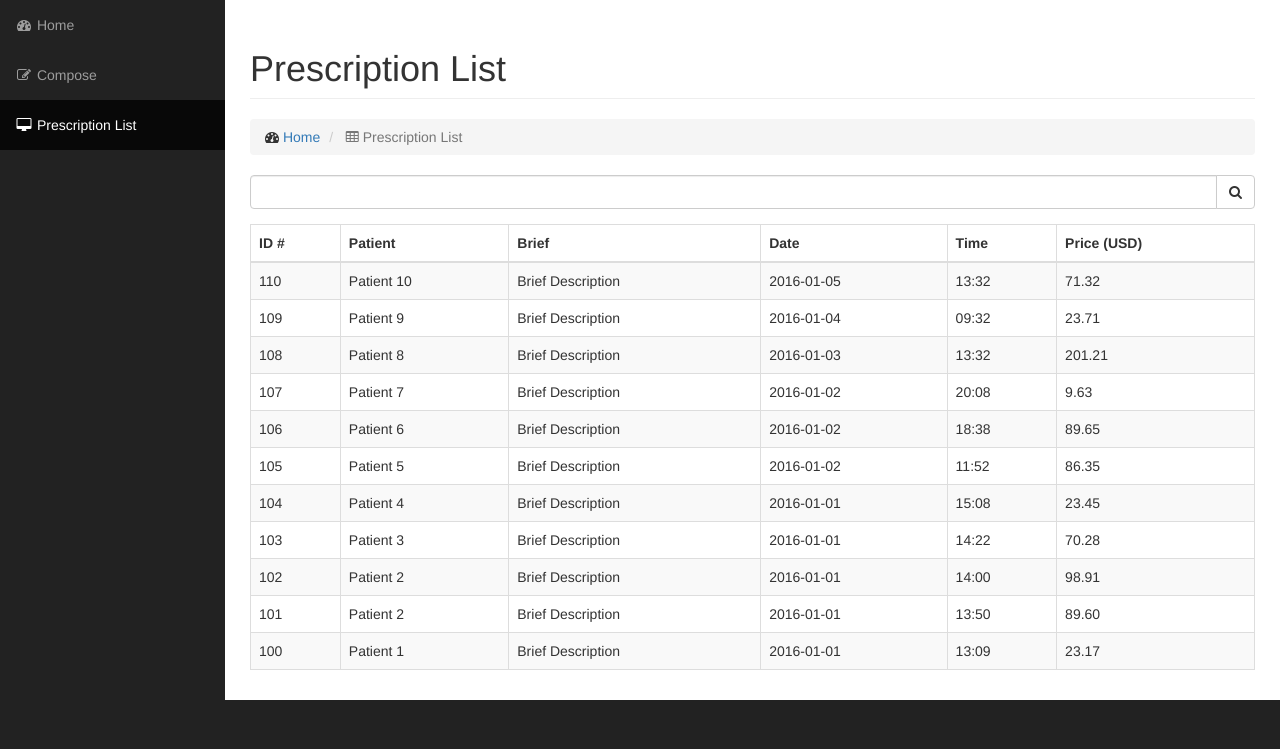
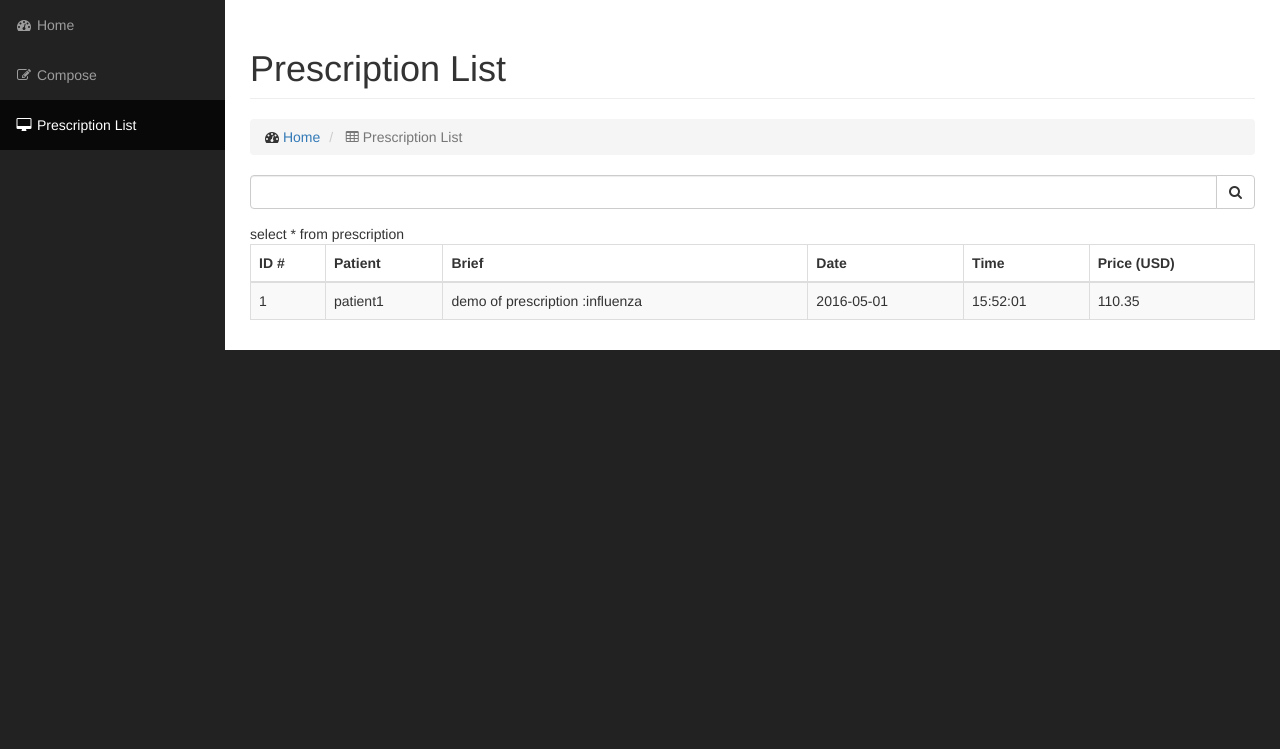
Before and after one commit to 39M/KBPS, a PHP site: page /doctor_list.php in a window 1280 px wide. Shown: the part 51-800 px from the top of the page. Run offline with PHP 8.4, Linux system fonts and the light colour scheme; the visitor is signed in with stand-in values (Sample User, id 1); data comes from the database, SQL or seed files in the repository.

Commit message:
db connect and prescription list page

```diff
--- a/Project/doctor_list.php
+++ b/Project/doctor_list.php
@@ -2,6 +2,13 @@
 session_start();    // init session
 if (!isset($_SESSION['role']) || $_SESSION['role'] != 'doctor') {
     header("Location:index.php");  // not logged in, redirect
+    exit();
+}
+
+$connection = mysqli_connect('localhost', 'root', '', 'KBPS_SYSTEM');
+if (mysqli_connect_errno()) {
+    echo "Failed to connect to MySQL: " . mysqli_connect_error();
+    header("Location:index.php");  // error, redirect
     exit();
 }
 ?>
@@ -106,9 +113,9 @@ if (!isset($_SESSION['role']) || $_SESSION['role'] != 'doctor') {
                 </div>
             </div>
 
-            <form role="form">
+            <form role="form" action="doctor_list.php" method="get">
                 <div class="form-group input-group">
-                    <input type="text" class="form-control" title="Search Prescriptions">
+                    <input type="text" name="kw" class="form-control" title="Search Prescriptions">
                         <span class="input-group-btn">
                             <button class="btn btn-default" type="button">
                                 <i class="fa fa-search"></i>
@@ -130,94 +137,124 @@ if (!isset($_SESSION['role']) || $_SESSION['role'] != 'doctor') {
                     </tr>
                     </thead>
                     <tbody>
-                    <tr>
-                        <td>110</td>
-                        <td>Patient 10</td>
-                        <td>Brief Description</td>
-                        <td>2016-01-05</td>
-                        <td>13:32</td>
-                        <td>71.32</td>
-                    </tr>
-                    <tr>
-                        <td>109</td>
-                        <td>Patient 9</td>
-                        <td>Brief Description</td>
-                        <td>2016-01-04</td>
-                        <td>09:32</td>
-                        <td>23.71</td>
-                    </tr>
-                    <tr>
-                        <td>108</td>
-                        <td>Patient 8</td>
-                        <td>Brief Description</td>
-                        <td>2016-01-03</td>
-                        <td>13:32</td>
-                        <td>201.21</td>
-                    </tr>
-                    <tr>
-                        <td>107</td>
-                        <td>Patient 7</td>
-                        <td>Brief Description</td>
-                        <td>2016-01-02</td>
-                        <td>20:08</td>
-                        <td>9.63</td>
-                    </tr>
-                    <tr>
-                        <td>106</td>
-                        <td>Patient 6</td>
-                        <td>Brief Description</td>
-                        <td>2016-01-02</td>
-                        <td>18:38</td>
-                        <td>89.65</td>
-                    </tr>
-                    <tr>
-                        <td>105</td>
-                        <td>Patient 5</td>
-                        <td>Brief Description</td>
-                        <td>2016-01-02</td>
-                        <td>11:52</td>
-                        <td>86.35</td>
-                    </tr>
-                    <tr>
-                        <td>104</td>
-                        <td>Patient 4</td>
-                        <td>Brief Description</td>
-                        <td>2016-01-01</td>
-                        <td>15:08</td>
-                        <td>23.45</td>
-                    </tr>
-                    <tr>
-                        <td>103</td>
-                        <td>Patient 3</td>
-                        <td>Brief Description</td>
-                        <td>2016-01-01</td>
-                        <td>14:22</td>
-                        <td>70.28</td>
-                    </tr>
-                    <tr>
-                        <td>102</td>
-                        <td>Patient 2</td>
-                        <td>Brief Description</td>
-                        <td>2016-01-01</td>
-                        <td>14:00</td>
-                        <td>98.91</td>
-                    </tr>
-                    <tr>
-                        <td>101</td>
-                        <td>Patient 2</td>
-                        <td>Brief Description</td>
-                        <td>2016-01-01</td>
-                        <td>13:50</td>
-                        <td>89.60</td>
-                    </tr>
-                    <tr>
-                        <td>100</td>
-                        <td>Patient 1</td>
-                        <td>Brief Description</td>
-                        <td>2016-01-01</td>
-                        <td>13:09</td>
-                        <td>23.17</td>
-                    </tr>
+                    <?php
+                    $query = 'select * from prescription';
+                    if (isset($_GET['kw'])) {
+                        $query .= ' where Content like \'%' . $_GET['kw'] . '%\'';
+                    }
+
+                    echo $query;
+
+                    $result = mysqli_query($connection, $query);
+                    if ($result)
+                        $result = $result->fetch_all();
+                    else
+                        $result = array();
+                    foreach ($result as $p) {
+                        $id = $p[0];
+                        $patient = '';
+                        $patient = mysqli_query($connection, 'select name from patient where id=' . $p[1])->fetch_all()[0][0];
+                        $description = $p[3];
+                        $date = $p[4];
+                        echo '<tr>
+                            <td>' . $id . '</td>
+                            <td>' . $patient . '</td>
+                            <td>' . $description . '</td>
+                            <td>' . $date . '</td>
+                            <td>' . strftime("%X", mktime(rand(0, 23), rand(0, 59), rand(0, 59))) . '</td>
+                            <td>' . rand(500, 20000) / 100.0 . '</td>
+                        </tr>';
+                    }
+
+                    ?>
+                    <!--                    <tr>-->
+                    <!--                        <td>110</td>-->
+                    <!--                        <td>Patient 10</td>-->
+                    <!--                        <td>Brief Description</td>-->
+                    <!--                        <td>2016-01-05</td>-->
+                    <!--                        <td>13:32</td>-->
+                    <!--                        <td>71.32</td>-->
+                    <!--                    </tr>-->
+                    <!--                    <tr>-->
+                    <!--                        <td>109</td>-->
+                    <!--                        <td>Patient 9</td>-->
+                    <!--                        <td>Brief Description</td>-->
+                    <!--                        <td>2016-01-04</td>-->
+                    <!--                        <td>09:32</td>-->
+                    <!--                        <td>23.71</td>-->
+                    <!--                    </tr>-->
+                    <!--                    <tr>-->
+                    <!--                        <td>108</td>-->
+                    <!--                        <td>Patient 8</td>-->
+                    <!--                        <td>Brief Description</td>-->
+                    <!--                        <td>2016-01-03</td>-->
+                    <!--                        <td>13:32</td>-->
+                    <!--                        <td>201.21</td>-->
+                    <!--                    </tr>-->
+                    <!--                    <tr>-->
+                    <!--                        <td>107</td>-->
+                    <!--                        <td>Patient 7</td>-->
+                    <!--                        <td>Brief Description</td>-->
+                    <!--                        <td>2016-01-02</td>-->
+                    <!--                        <td>20:08</td>-->
+                    <!--                        <td>9.63</td>-->
+                    <!--                    </tr>-->
+                    <!--                    <tr>-->
+                    <!--                        <td>106</td>-->
+                    <!--                        <td>Patient 6</td>-->
+                    <!--                        <td>Brief Description</td>-->
+                    <!--                        <td>2016-01-02</td>-->
+                    <!--                        <td>18:38</td>-->
+                    <!--                        <td>89.65</td>-->
+                    <!--                    </tr>-->
+                    <!--                    <tr>-->
+                    <!--                        <td>105</td>-->
+                    <!--                        <td>Patient 5</td>-->
+                    <!--                        <td>Brief Description</td>-->
+                    <!--                        <td>2016-01-02</td>-->
+                    <!--                        <td>11:52</td>-->
+                    <!--                        <td>86.35</td>-->
+                    <!--                    </tr>-->
+                    <!--                    <tr>-->
+                    <!--                        <td>104</td>-->
+                    <!--                        <td>Patient 4</td>-->
+                    <!--                        <td>Brief Description</td>-->
+                    <!--                        <td>2016-01-01</td>-->
+                    <!--                        <td>15:08</td>-->
+                    <!--                        <td>23.45</td>-->
+                    <!--                    </tr>-->
+                    <!--                    <tr>-->
+                    <!--                        <td>103</td>-->
+                    <!--                        <td>Patient 3</td>-->
+                    <!--                        <td>Brief Description</td>-->
+                    <!--                        <td>2016-01-01</td>-->
+                    <!--                        <td>14:22</td>-->
+                    <!--                        <td>70.28</td>-->
+                    <!--                    </tr>-->
+                    <!--                    <tr>-->
+                    <!--                        <td>102</td>-->
+                    <!--                        <td>Patient 2</td>-->
+                    <!--                        <td>Brief Description</td>-->
+                    <!--                        <td>2016-01-01</td>-->
+                    <!--                        <td>14:00</td>-->
+                    <!--                        <td>98.91</td>-->
+                    <!--                    </tr>-->
+                    <!--                    <tr>-->
+                    <!--                        <td>101</td>-->
+                    <!--                        <td>Patient 2</td>-->
+                    <!--                        <td>Brief Description</td>-->
+                    <!--                        <td>2016-01-01</td>-->
+                    <!--                        <td>13:50</td>-->
+                    <!--                        <td>89.60</td>-->
+                    <!--                    </tr>-->
+                    <!--                    <tr>-->
+                    <!--                        <td>100</td>-->
+                    <!--                        <td>Patient 1</td>-->
+                    <!--                        <td>Brief Description</td>-->
+                    <!--                        <td>2016-01-01</td>-->
+                    <!--                        <td>13:09</td>-->
+                    <!--                        <td>23.17</td>-->
+                    <!--                    </tr>-->
                     </tbody>
                 </table>
             </div>
```
Also changed, not shown: Project/doctor_index.php (+36 -27 lines), Project/doctor_make.php (+7 -0 lines).
